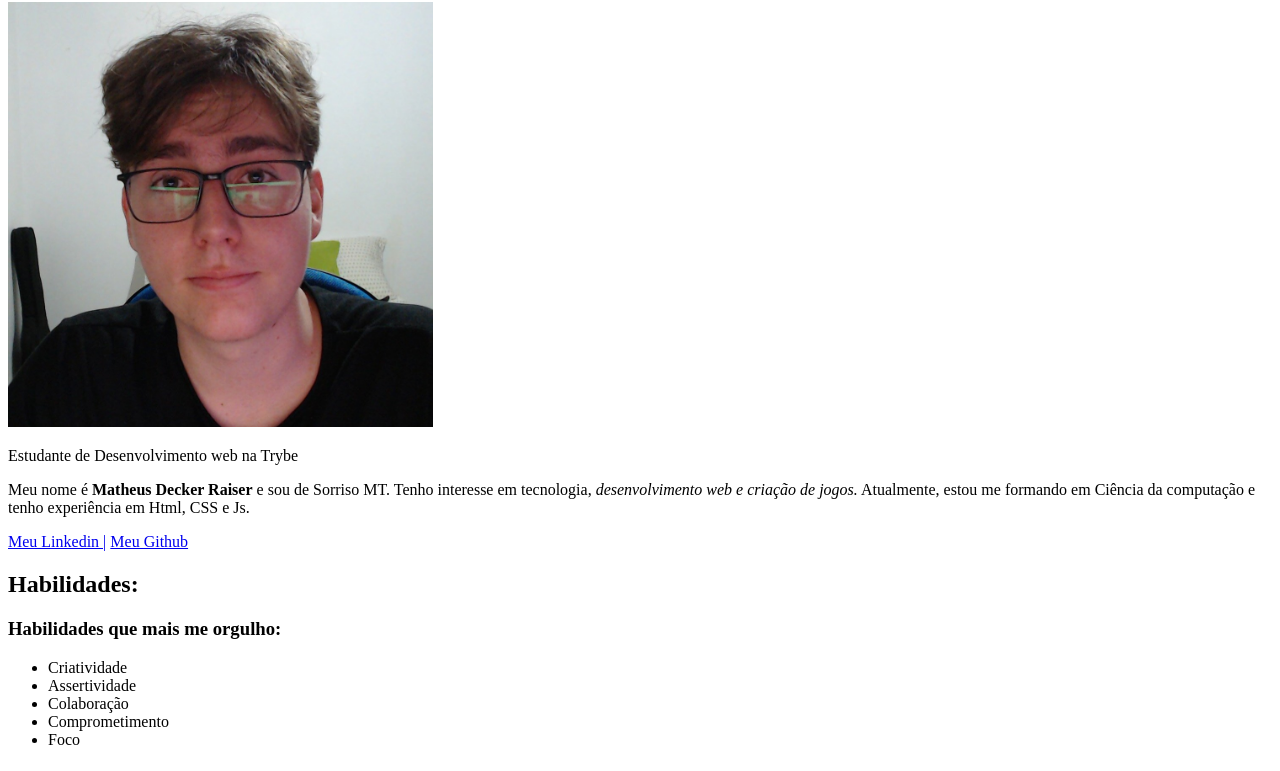
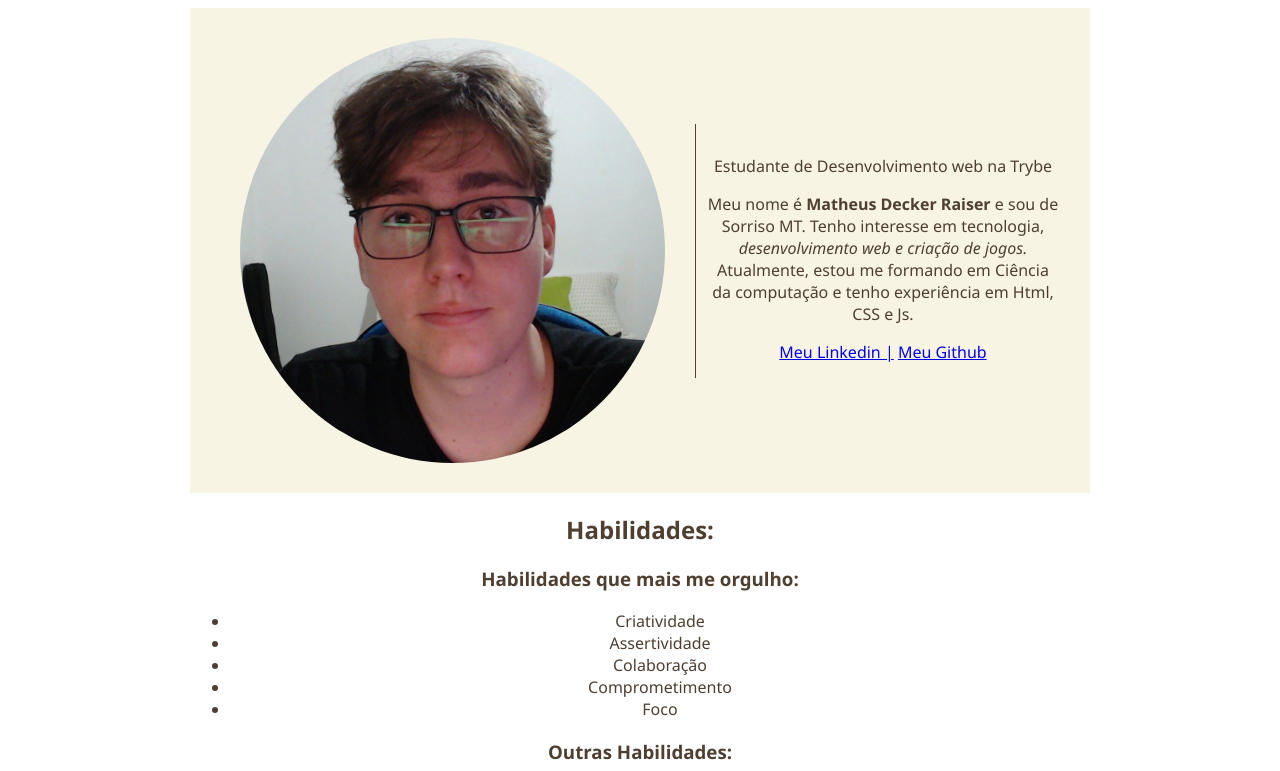
Before and after one commit to Matheus-Raiser/Matheus-Raiser.github.io, a plain HTML site: page index.html in a window 1280 px wide. Shown: the part 78-849 px from the top of the page. Drawn offline with Linux system fonts and the light colour scheme.

Commit message:
estilizado topo

```diff
--- a/index.html
+++ b/index.html
@@ -5,15 +5,38 @@
     <meta http-equiv="X-UA-Compatible" content="IE=edge" />
     <meta name="viewport" content="width=device-width, initial-scale=1.0" />
     <title>Portifolio</title>
+    <link rel="stylesheet" href="style.css" />
   </head>
   <body>
+    <div id="conteudo">
       <h1>Matheus Decker Raiser</h1>
-    <img id="minha_foto" src="minha_foto.jpg" alt="Foto de perfil" width="425px" />
+      <div id="topo">
+        <img
+          id="minha_foto"
+          src="minha_foto.jpg"
+          alt="Foto de perfil"
+          width="425px"
+        />
+        <div id="descricao">
           <p>Estudante de Desenvolvimento web na Trybe</p>
-    <p>Meu nome é <strong>Matheus Decker Raiser</strong> e sou de Sorriso MT. Tenho interesse em tecnologia, <em>desenvolvimento web e criação de jogos.</em> Atualmente, estou me formando em Ciência da computação e tenho experiência em Html, CSS e Js.</p>
+          <p>
+            Meu nome é <strong>Matheus Decker Raiser</strong> e sou de Sorriso
+            MT. Tenho interesse em tecnologia,
+            <em>desenvolvimento web e criação de jogos.</em> Atualmente, estou
+            me formando em Ciência da computação e tenho experiência em Html,
+            CSS e Js.
+          </p>
 
-    <a href="https://www.linkedin.com/in/matheus-raiser-a75156249/" target="_blank">Meu Linkedin |</a>
-    <a href="https://github.com/Matheus-Raiser" target="_blank">Meu Github</a>
+          <a
+            href="https://www.linkedin.com/in/matheus-raiser-a75156249/"
+            target="_blank"
+            >Meu Linkedin |</a
+          >
+          <a href="https://github.com/Matheus-Raiser" target="_blank"
+            >Meu Github</a
+          >
+        </div>
+      </div>
 
       <h2>Habilidades:</h2>
 
@@ -37,9 +60,14 @@
 
       <h2>Canais que recomendo:</h2>
 
-    <a href="https://www.youtube.com/@FilipeDeschamps" target="_blank">Filipe Deschamps |</a>
-    <a href="https://www.youtube.com/@codigofontetv" target="_blank">Código fonte TV |</a>
+      <a href="https://www.youtube.com/@FilipeDeschamps" target="_blank"
+        >Filipe Deschamps |</a
+      >
+      <a href="https://www.youtube.com/@codigofontetv" target="_blank"
+        >Código fonte TV |</a
+      >
 
       <a href="https://www.youtube.com/@BeTrybe" target="_blank">Trybe</a>
+    </div>
   </body>
 </html>
--- a/style.css
+++ b/style.css
@@ -0,0 +1,31 @@
+body{
+    font-size: 16px;
+    font-family: 'Segoe UI', Tahoma, Geneva, Verdana, sans-serif;
+    color: #4e3f30;
+    text-align: center;
+}
+img{
+    border-radius: 100%;
+    padding: 10px 30px;
+}
+#conteudo{
+    margin: 10px auto;
+    width: 900px;
+}
+
+#topo{
+    display: flex;
+    background-color:#f8f4e4 ;
+    padding: 20px;
+    justify-items: center;
+    align-items: center;
+}
+
+#descricao{
+border-left: 1px solid #4e3f30;
+padding: 15px 10px;
+}
+
+.links{
+
+}
```
Lines whose indentation alone changed are shown as unchanged.
